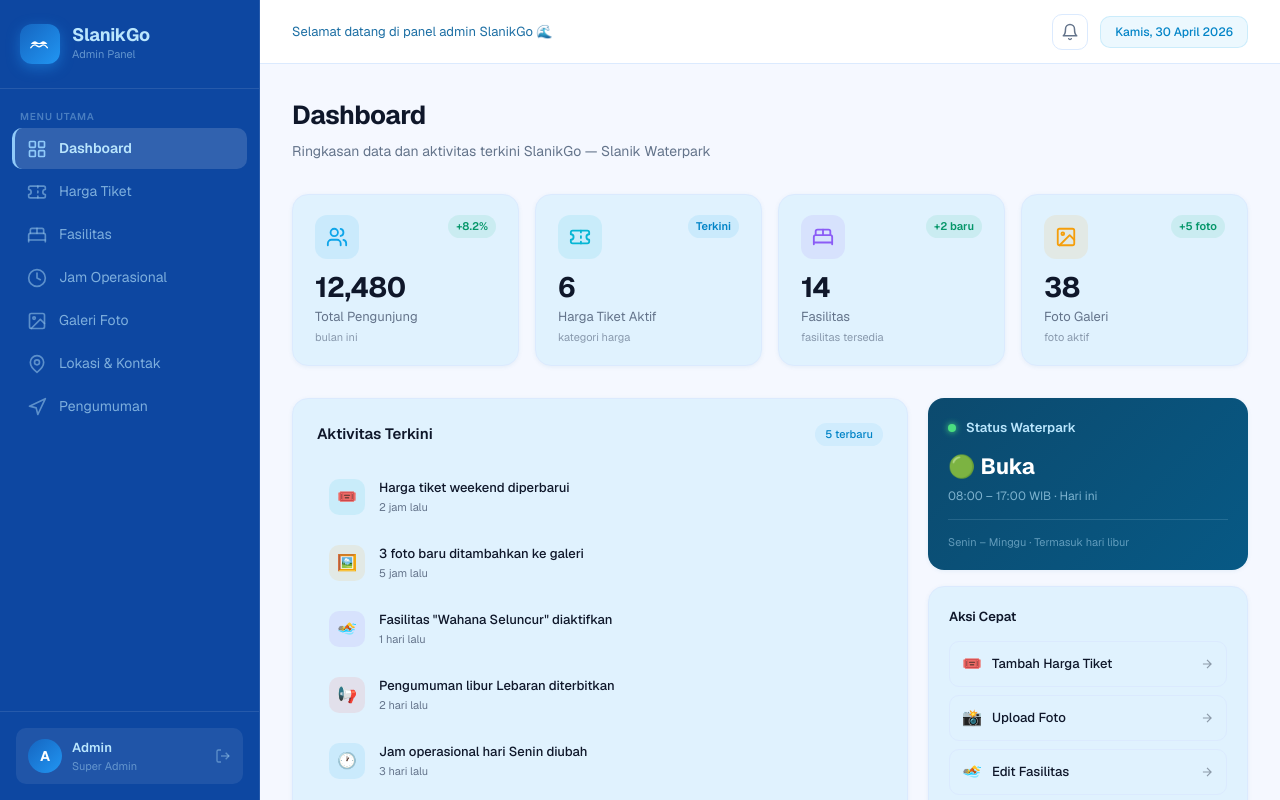
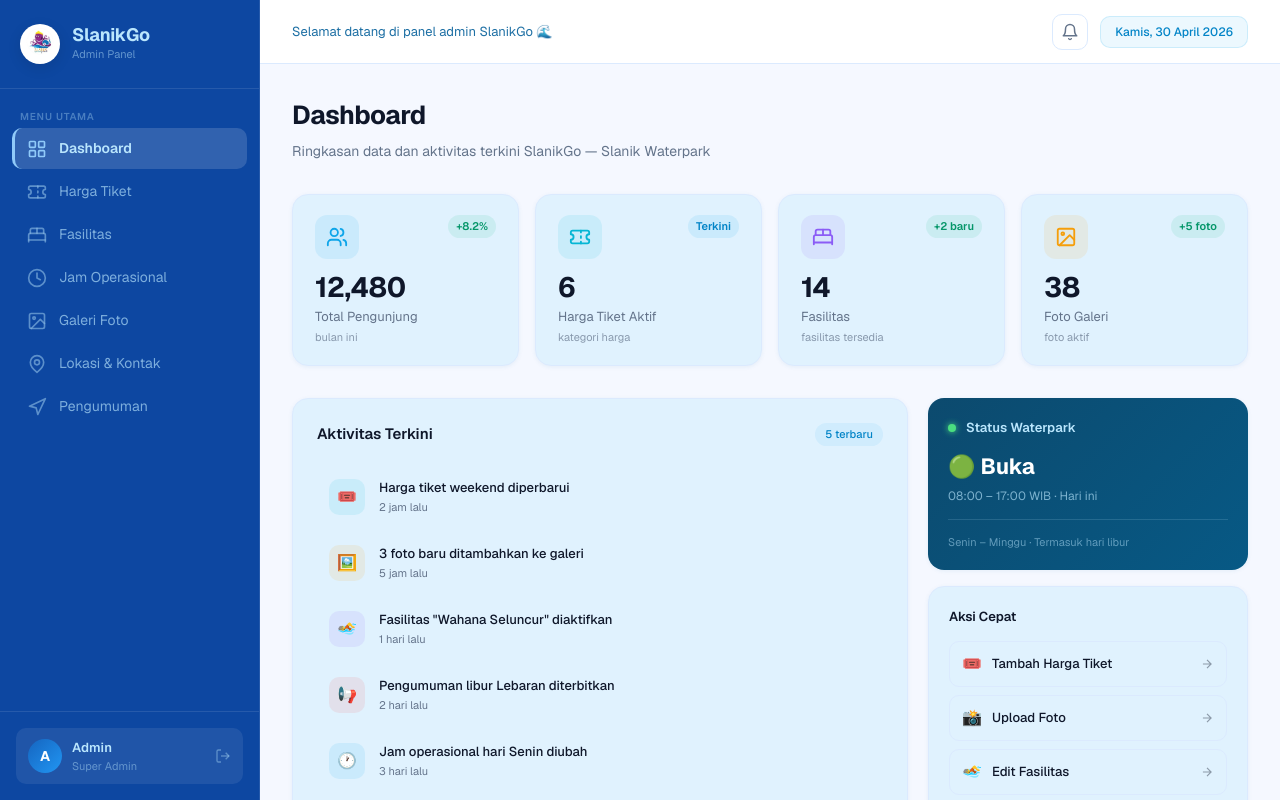
Before and after one commit to Nur-Fitriana/SlanikGo, a Next.js app in the folder cms/: page / in a window 1280 px wide. Built offline with nearby package versions, Linux system fonts and the light colour scheme.

Commit message:
design: menambahkan logo ke dalam ui

```diff
--- a/cms/src/app/components/Sidebar.tsx
+++ b/cms/src/app/components/Sidebar.tsx
@@ -2,6 +2,7 @@
 
 import Link from "next/link";
 import { usePathname } from "next/navigation";
+import Image from "next/image";
 
 const navItems = [
   {
@@ -112,30 +113,28 @@
         }}
       >
         <div style={{ display: "flex", alignItems: "center", gap: "12px", marginBottom: "4px" }}>
-          {/* Wave icon */}
+          {/* Logo icon */}
           <div
             style={{
               width: "40px",
               height: "40px",
-              borderRadius: "12px",
-              background: "linear-gradient(135deg, #1565c0, #2196f3)",
+              borderRadius: "50%",
+              background: "white",
               display: "flex",
               alignItems: "center",
               justifyContent: "center",
-              boxShadow: "0 4px 14px rgba(33, 150, 243, 0.45)",
+              boxShadow: "0 4px 14px rgba(0, 0, 0, 0.1)",
               flexShrink: 0,
+              overflow: "hidden"
             }}
           >
-            <svg width="22" height="22" viewBox="0 0 24 24" fill="white">
-              <path d="M2 12c1.5-2 3-3 4.5-3s3 2 4.5 2 3-2 4.5-2 3 1 4.5 3" strokeWidth="0" />
-              <path
-                d="M2 16c1.5-2 3-3 4.5-3s3 2 4.5 2 3-2 4.5-2 3 1 4.5 3"
-                fill="none"
-                stroke="white"
-                strokeWidth="1.5"
-                strokeLinecap="round"
-              />
-            </svg>
+            <Image
+              src="/slatnik_logo.png"
+              alt="Slanik Waterpark Logo"
+              width={40}
+              height={40}
+              style={{ objectFit: 'cover' }}
+            />
           </div>
           <div>
             <p
```
